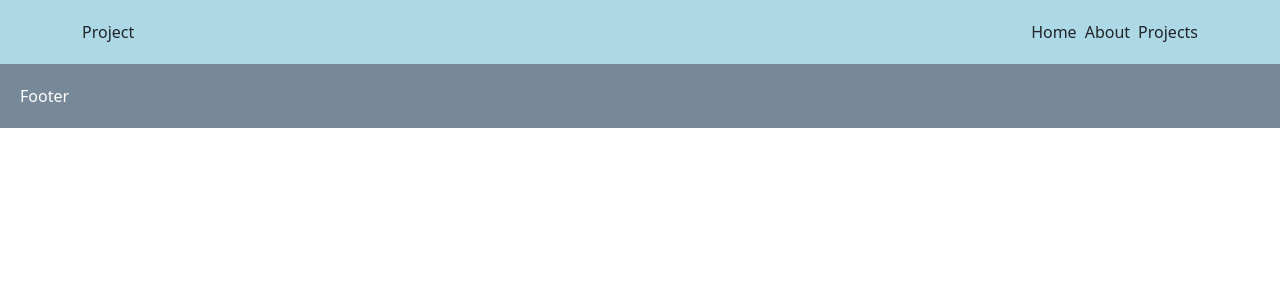
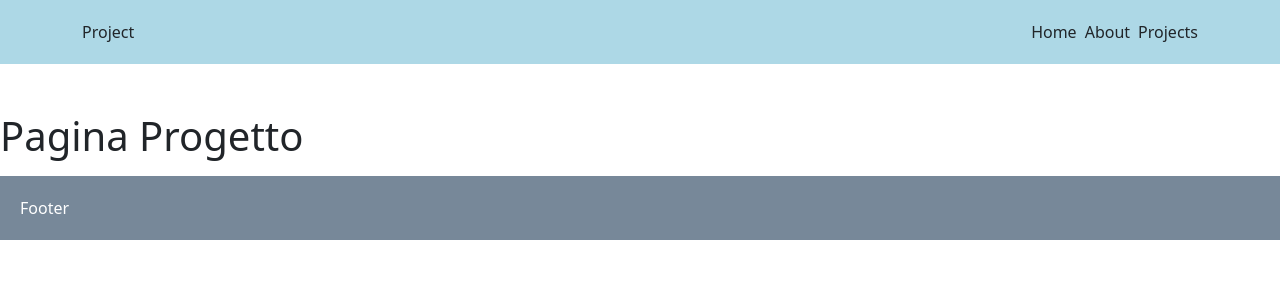
Before and after one commit to CosimoPetrarca/vite-boolfolio, a Vue app: page /list/1 in a window 1280 px wide. Shown: the top 300 px of the page. Built offline with nearby package versions, Linux system fonts and the light colour scheme.

Commit message:
gestione parametri

```diff
--- a/src/components/CardProject.vue
+++ b/src/components/CardProject.vue
@@ -4,7 +4,9 @@
         <div class="card-body">
             <h5 class="card-title">{{ project.title }}</h5>
             <p class="card-text">{{ project.description }}</p>
-            <a href="#" class="btn btn-primary">Dettaglio</a>
+            <router-link :to="{ name: 'project', params: { slug: project.slug }}" class="btn btn-primary">
+                Leggi progetto
+            </router-link>
         </div>
     </div>
 </template>
--- /dev/null
+++ b/src/pages/ProjectPage.vue
@@ -0,0 +1,17 @@
+<script>
+export default {
+    name: "ProjectPage"
+}
+</script>
+
+
+<template>
+    <section>
+      <h1 class="mt-5 mb-3">Pagina Progetto</h1>
+    </section>
+</template>
+
+
+<style scoped>
+
+</style>
--- a/src/router.js
+++ b/src/router.js
@@ -3,6 +3,7 @@ import { createWebHistory, createRouter } from 'vue-router';
 import AppHome from './pages/AppHome.vue';
 import AboutPage from './pages/AboutPage.vue';
 import ListPage from './pages/ListPage.vue';
+import ProjectPage from './pages/ProjectPage.vue';
 
 
 const router = createRouter({
@@ -23,6 +24,11 @@ const router = createRouter({
             path: '/list',
             name: 'list',
             component: ListPage
+        },
+        {
+            path: '/list/:slug',
+            name: 'project',
+            component: ProjectPage
         }
 
     ]
```
